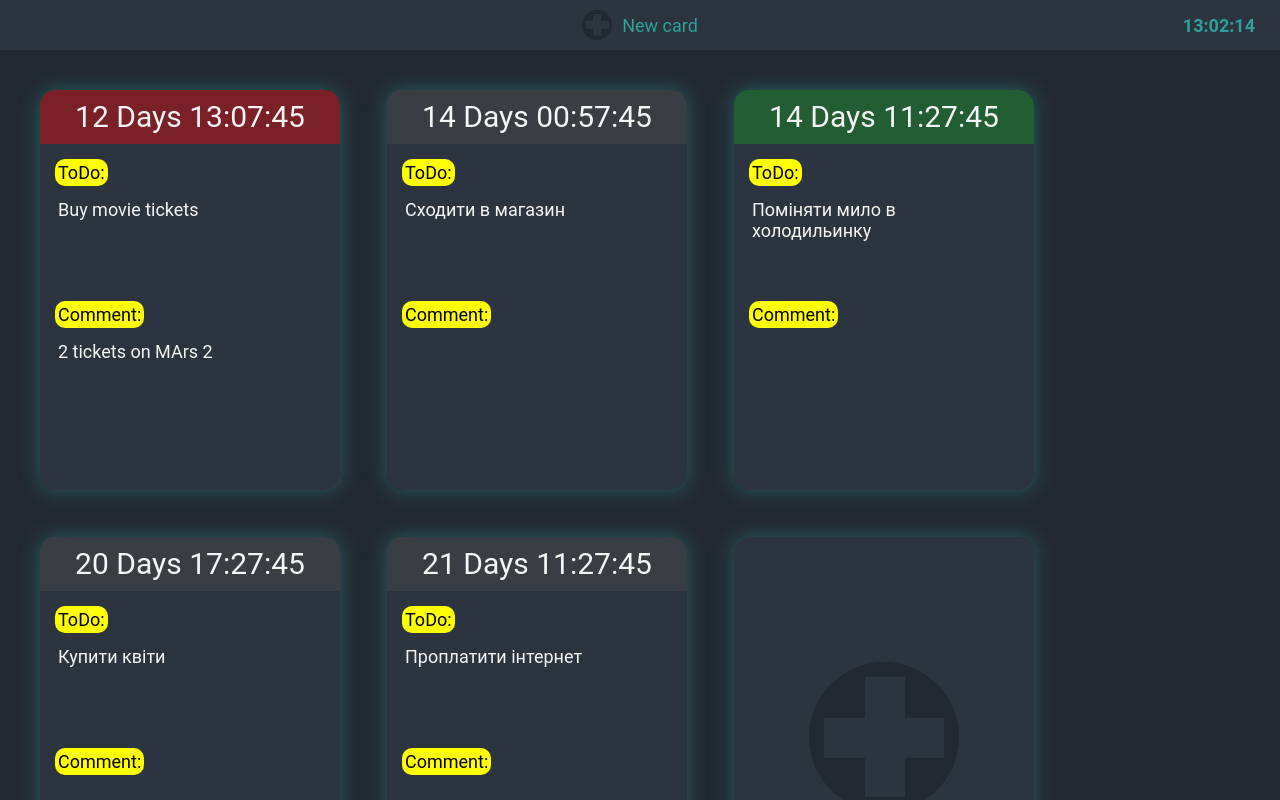
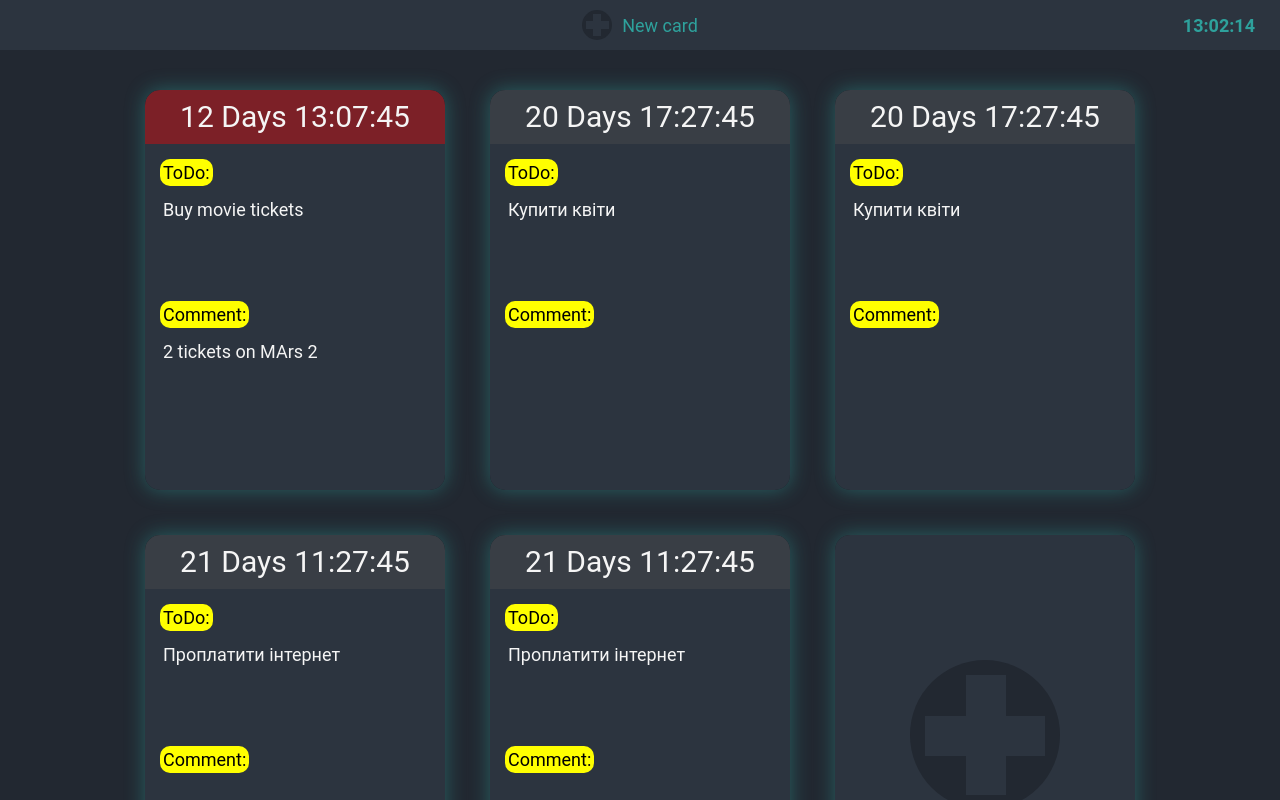
Before and after one commit to TonyNexis/ToDoBoardReactVite, a React (Vite) app: page / in a window 1280 px wide. Shown: the top 800 px of the page. Built offline with nearby package versions, Linux system fonts and the light colour scheme; no server answers.

Commit message:
added styles for card when timer run out and grid for cardList

```diff
--- a/db.json
+++ b/db.json
@@ -6,20 +6,6 @@
       "comment": "2 tickets on MArs 2",
       "status": "Hot",
       "date": "05/21/2024 02:10"
-    },
-    {
-      "id": "0432753d-4e18-48fe-91d3-6b52701583f0",
-      "title": "Сходити в магазин",
-      "comment": "",
-      "status": "Normal",
-      "date": "05/22/2024 14:00"
-    },
-    {
-      "id": "9cc7930e-0075-428a-a995-b0c2975c4d15",
-      "title": "Поміняти мило в холодильинку ",
-      "comment": "",
-      "status": "Important",
-      "date": "05/23/2024 00:30"
     },
     {
       "id": "b09d19fe-c8f3-4e47-9f6c-0c2667c95bb8",
@@ -34,6 +20,20 @@
       "comment": "",
       "status": "Normal",
       "date": "05/29/2024 06:30"
+    },
+    {
+      "id": "b01d19fe-c8f3-4e47-9f6c-0c2667c95bb8",
+      "title": "Проплатити інтернет",
+      "comment": "",
+      "status": "Normal",
+      "date": "05/30/2024 00:30"
+    },
+    {
+      "id": "6210d4bf-4faa-4424-8d4b-7c9f89c66fec",
+      "title": "Купити квіти",
+      "comment": "",
+      "status": "Normal",
+      "date": "05/29/2024 06:30"
     }
   ]
 }
--- a/src/components/Card/Card.jsx
+++ b/src/components/Card/Card.jsx
@@ -1,23 +1,22 @@
 import { useEffect, useState } from 'react'
 import styles from './Card.module.scss'
 
-const Card = (props) => {
-	const { id, title, comment, status, date } = props;
+const Card = props => {
+	const { id, title, comment, status, date } = props
 
-	// console.log('Timer >> ', new Date(date))
-	// // console.log(new Date)
+	const [timeAlert, setTimeAlert] = useState(false)
 
 	const calculateTimeLeft = () => {
-		const difference = +new Date(date) - +new Date();
-		let timeLeft = {};
+		const difference = +new Date(date) - +new Date()
+		let timeLeft = {}
 
 		if (difference > 0) {
 			timeLeft = {
 				days: Math.floor(difference / (1000 * 60 * 60 * 24)),
 				hours: Math.floor((difference / (1000 * 60 * 60)) % 24),
 				minutes: Math.floor((difference / 1000 / 60) % 60),
-				seconds: Math.floor((difference / 1000) % 60)
-			};
+				seconds: Math.floor((difference / 1000) % 60),
+			}
 		} else {
 			timeLeft = {
 				days: '00',
@@ -27,30 +26,53 @@ const Card = (props) => {
 			}
 		}
 
-		return timeLeft;
+		return timeLeft
 	}
 
-	const [timeLeft, setTimeLeft] = useState(calculateTimeLeft());
+	const [timeLeft, setTimeLeft] = useState(calculateTimeLeft())
+
+		useEffect(() => {
+			if (
+				timeLeft.days === '00' &&
+				timeLeft.hours === '00' &&
+				timeLeft.minutes === '00' &&
+				timeLeft.seconds === '00'
+			) {
+				setTimeAlert(true)
+			}
+		}, [timeLeft])
 
 	useEffect(() => {
-		const timer = setTimeout(() => {
-			setTimeLeft(calculateTimeLeft());
-		}, 1000);
+		const timer = setInterval(() => {
+			setTimeLeft(calculateTimeLeft())
+		}, 1000)
 
-		return () => clearTimeout(timer);
-	})
+		return () => clearInterval(timer)
+	}, [date])
 
-	let days = '';
+	let days = ''
 
 	if (timeLeft.days === 1) {
-		days = '1 Day';
+		days = '1 Day'
 	} else if (timeLeft.days > 1) {
-		days = `${timeLeft.days} Days`;
+		days = `${timeLeft.days} Days`
 	}
 
 	return (
-		<div className={styles.card} id={id}>
-			<div className={`${styles.timer} ${status === 'Hot' ? styles.hotStatus : status === 'Important' ? styles.importantStatus : ''}`}>{days} {timeLeft.hours.toString().padStart(2, '0')}:{timeLeft.minutes.toString().padStart(2, '0')}:{timeLeft.seconds.toString().padStart(2, '0')}</div>
+		<div className={`${styles.card} ${timeAlert === true ? styles.cardAlert : ''}`} id={id}>
+			<div
+				className={`${styles.timer} ${
+					status === 'Hot'
+						? styles.hotStatus
+						: status === 'Important'
+						? styles.importantStatus
+						: ''
+				} ${timeAlert === true ? styles.timeAlert : ''}`}
+			>
+				{days} {timeLeft.hours.toString().padStart(2, '0')}:
+				{timeLeft.minutes.toString().padStart(2, '0')}:
+				{timeLeft.seconds.toString().padStart(2, '0')}
+			</div>
 			<div className={styles.cardBlock}>
 				<p className={styles.ticker}>ToDo:</p>
 				<p className={styles.toDoText}>{title}</p>
--- a/src/components/Card/Card.module.scss
+++ b/src/components/Card/Card.module.scss
@@ -19,13 +19,17 @@
 		z-index: 2;
 	}
 
+	.timeAlert {
+		color: blue;
+		animation: blink 1s infinite alternate;
+	}
+
 	.hotStatus {
 		background-color: rgba(255, 0, 0, 0.38);
 	}
 
 	.importantStatus {
 		background-color: rgba(23, 160, 30, 0.38);
-
 	}
 
 	.todo {
@@ -66,4 +70,21 @@
 			color: whitesmoke;
 		}
 	}
+
+	@keyframes blink {
+		0% {
+			color: white;
+		}
+		100% {
+			color: rgba(255, 255, 255, 0);
+		}
+	}
 }
+
+.cardAlert {
+	box-shadow: 0px 0px 20px #d9541f76;
+
+	&:hover {
+		box-shadow: 0px 0px 40px #d9541f76;
+	}
+}
--- a/src/mixins.scss
+++ b/src/mixins.scss
@@ -8,17 +8,12 @@
 	align-items: center;
 	border-radius: 15px;
 	margin: 20px;
-	// background-color: $primary_color;
 	box-shadow: 0px 0px 20px #2ea19b76;
 	transition: box-shadow 0.3s ease;
 	cursor: pointer;
 	position: relative;
 	overflow: hidden;
 	z-index: 10;
-
-	// &:hover::before {
-	// 	animation: animate 3s linear infinite;
-	// }
 
 	@keyframes animate {
 		from {
--- a/src/pages/main/MainPage.module.scss
+++ b/src/pages/main/MainPage.module.scss
@@ -18,18 +18,14 @@ body {
 	.footerPlaceholder {
 		height: 50px;
     	width: 100%;
+		margin-bottom: 20px;
 	}
 
 	.cardList {
-		display: inline-flex;
-		max-width: 1800px;
-		margin: 20px;
-		// position: relative;
-		flex-wrap: wrap;
-		justify-content: flex-start;
-		// margin: 0px 5px 0px 5px; // max-width: 90%;
-		gap: 7px;
-
+		max-width: 100%;
+		display: grid;
+		grid-template-columns: repeat(auto-fit, minmax(340px, 1fr));
+		gap: 5px;
 	}
 
 	.loadingWrapper {
```
